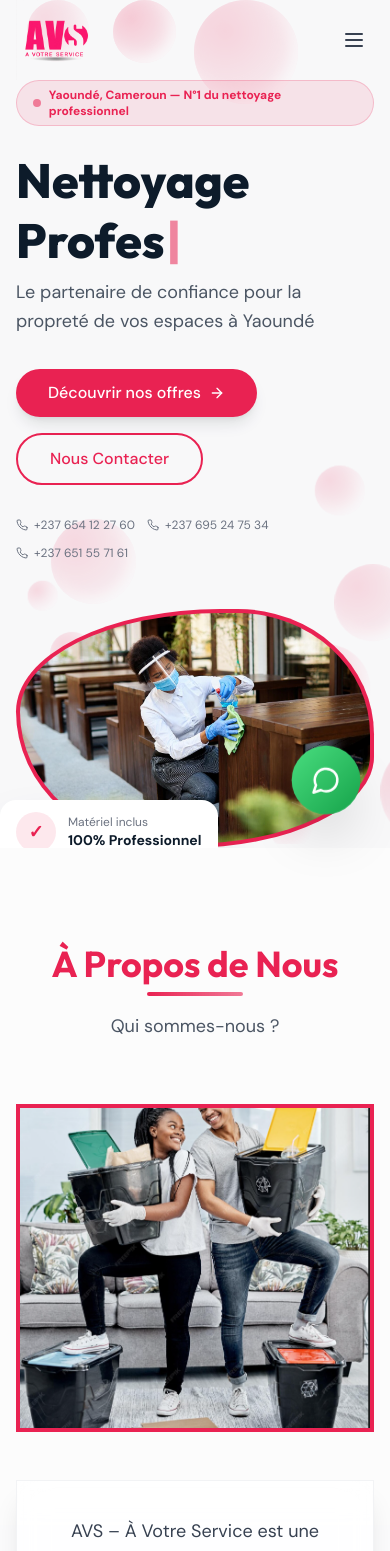
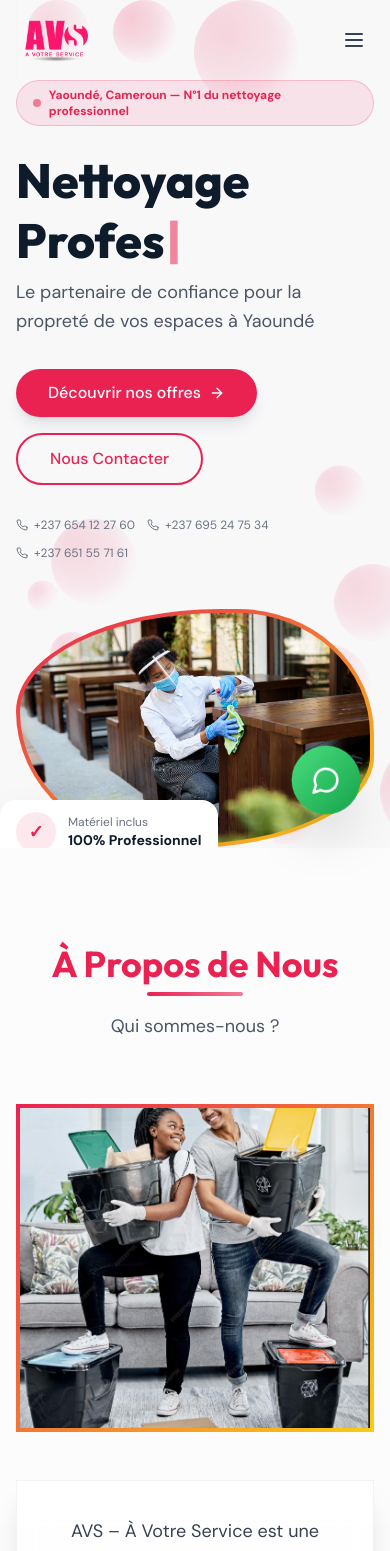
Before and after one commit to KevinStyveNanvou/avs, a React (Vite) app: page / in a window 390 px wide. Shown: the top 1551 px of the page. Built offline with nearby package versions, Linux system fonts and the light colour scheme.

Commit message:
bordures

```diff
--- a/src/components/About.tsx
+++ b/src/components/About.tsx
@@ -68,8 +68,8 @@ export default function About() {
             animate={isInView ? { opacity: 1, x: 0 } : {}}
             transition={{ duration: 0.6, delay: 0.2, ease: [0.34, 1.56, 0.64, 1] }}
           >
-            <div className="bg-[#E92252] p-1">
-              <div className="overflow-hidden h-80 bg-white dark:bg-[#0E0A1A]">
+            <div className="md:wave-card lg:wave-card bg-gradient-to-br from-[#E92252] to-yellow-400 p-1">
+              <div className="md:wave-card lg:wave-card overflow-hidden h-80 bg-white dark:bg-[#0E0A1A]">
                 <img
                   src="/img/team.png"
                   alt="Équipe professionnelle AVS"
--- a/src/components/Contact.tsx
+++ b/src/components/Contact.tsx
@@ -129,9 +129,9 @@ export default function Contact() {
               initial={{ opacity: 0, y: 30 }}
               animate={isInView ? { opacity: 1, y: 0 } : {}}
               transition={{ delay: 0.75 }}
-              className="wave-card bg-[#E92252] p-1 mt-2"
+              className="md:wave-card lg:wave-card bg-gradient-to-br from-[#E92252] to-yellow-400 p-1 mt-2"
             >
-              <div className="wave-card overflow-hidden h-56">
+              <div className="md:wave-card lg:wave-card overflow-hidden h-56">
                 <iframe
                   src="https://www.google.com/maps/embed?pb=!1m18!1m12!1m3!1d3980.9161887744684!2d11.516666!3d3.867722!2m3!1f0!2f0!3f0!3m2!1i1024!2i768!4f13.1!3m3!1m2!1s0x0%3A0x0!2zM8KwNTInMDMuOCJOIDExwrAzMScwMC4wIkU!5e0!3m2!1sfr!2scm!4v1234567890"
                   className="w-full h-full border-0"
--- a/src/components/Hero.tsx
+++ b/src/components/Hero.tsx
@@ -132,7 +132,7 @@ export default function Hero() {
             transition={{ duration: 0.8, delay: 0.2, ease: [0.34, 1.56, 0.64, 1] }}
             className="relative"
           >
-            <div className="wave-card bg-[#E92252] p-1">
+            <div className="wave-card bg-gradient-to-br from-[#E92252] to-yellow-400 p-1">
               <div className="wave-card bg-white dark:bg-[#0E0A1A] p-0 overflow-hidden">
                 <img
                   src="/img/girl.png"
```
